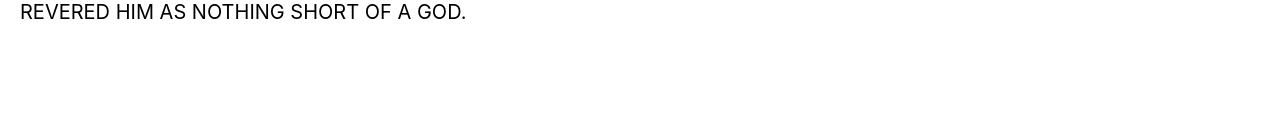
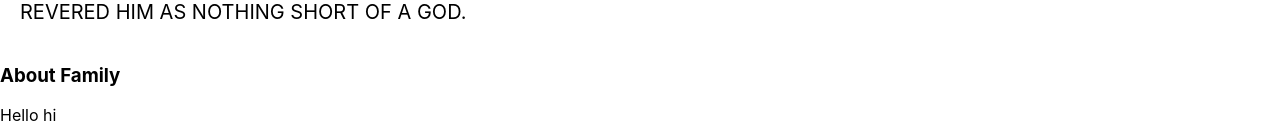
Before and after one commit to kokanevina/React_June-22-Repository, a React (Create React App) app in the folder REACT/reactcomponents/: page / in a window 1280 px wide. Shown: the part 663-801 px from the top of the page. Built offline with nearby package versions, Linux system fonts and the light colour scheme.

Commit message:
Component Hierarchy
App-Info-Family

```diff
--- /dev/null
+++ b/REACT/reactcomponents/src/FamilyComponent/Family.js
@@ -0,0 +1,14 @@
+
+
+
+export function Family(){
+
+    return (
+        <section>
+            <h3>About Family</h3>
+            <p>
+                Hello hi
+            </p>
+        </section>
+    );
+}
--- a/REACT/reactcomponents/src/InfoComponent/Info.js
+++ b/REACT/reactcomponents/src/InfoComponent/Info.js
@@ -1,5 +1,6 @@
 // Info.js : Info, Info
 //create css file, import it here and apply design
+import { Family } from '../FamilyComponent/Family';
 export function Info(){
     let infoHeading='About Sachin';
     let myStyle={
@@ -8,12 +9,15 @@ export function Info(){
         textTransform:'uppercase'
     }
         return(
+            <>
             <section>
                 <h3 style={{backgroundColor:"yellow", color:'blue', padding:'20px',border:'2px solid red'}}>{infoHeading}</h3>
                 <p style={myStyle}>You’ve heard the chant. You may not have heard of the sport, but you’ve heard the
                      chant. The chant - one that a billion people once lived by; one that would originate from the Wankhede and echo across the city and the seas. It is a name that continues to inspire many, not only in India, but all over the world, to take up the sport. Sachin Ramesh Tendulkar was that cricketer whose personality and aura upstaged any cricketing contest; yet he maintained that he wasn’t greater than than the game. To the people of India, the 5’5” giant of a man was much more than that. He was an emotion;
                      a symbol of hope in a nation that revered him as nothing short of a God.</p>
             </section>
+            <Family></Family>
+            </>
         );
 }
 
```
